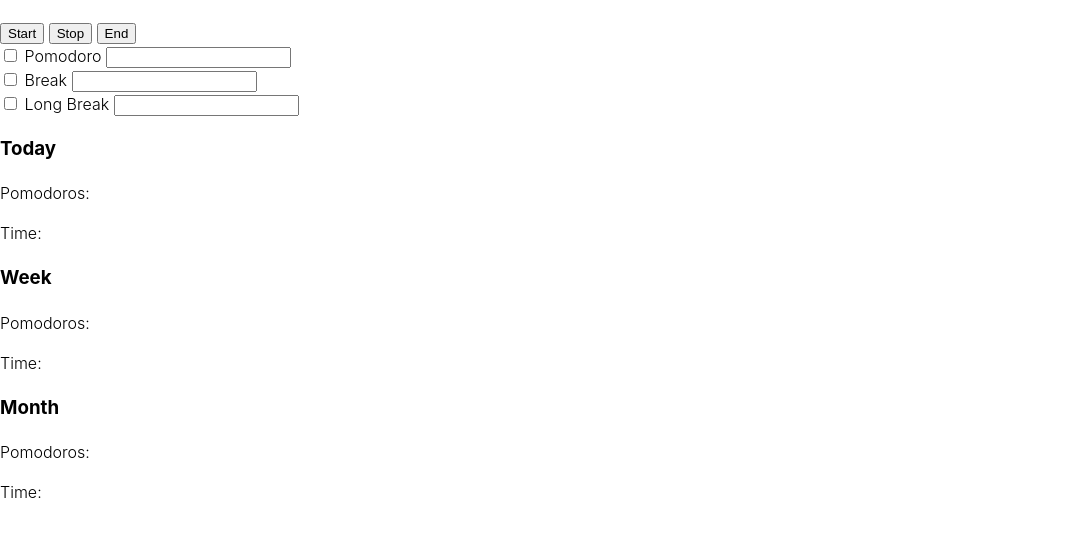
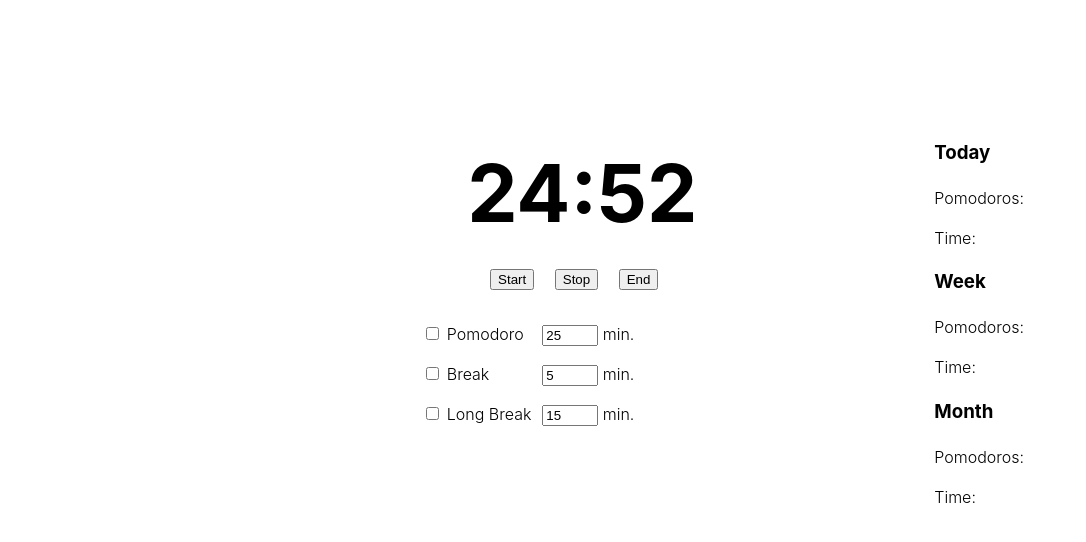
Before and after one commit to UrielFuentes98/PomoTracker, a website: page index.html in a window 1280 px wide. Both pictures are taken after a click on the button "Start". Shown: the whole page, without its empty margins (0-1086 px from the left). Drawn offline with Linux system fonts and the light colour scheme.

Commit message:
Core functionality of timer.

```diff
--- a/css/styles.css
+++ b/css/styles.css
@@ -4,3 +4,64 @@ body {
     font-weight: 300;
     margin: 0;
 }
+
+/* Layout */
+
+#main-wrapper {
+    display: flex;
+    flex-wrap: wrap;
+    justify-content: flex-end;
+
+}
+
+#main-section {
+    width: 25vw;
+    margin-top: 15vh;
+    margin-left: auto;
+}
+
+#history-section {
+    margin: 15vh 20% 0 15%;
+}
+
+#timer,
+#commandButns,
+#pomodoro-finish {
+    text-align: center;
+}
+
+#pomodoro-config,
+#break-confing,
+#long-break-config {
+    display: flex;
+    flex-wrap: wrap;
+    margin-top: 1rem;
+}
+
+.conf-box-1 {
+    width: 120px;
+}
+
+button {
+    margin-right: 1rem;
+}
+
+#commandButns {
+    margin-bottom: 2rem;
+}
+
+
+/* */
+
+#timer {
+    font-size: 5rem;
+    margin: 0.8rem 0;
+}
+
+input {
+    max-width: 3rem;
+}
+
+#pomodoro-finish {
+    display: none;
+}
--- a/index.html
+++ b/index.html
@@ -5,8 +5,9 @@
     </head>
     <body>
         <div id="main-wrapper">
-        <section id="main-sec">
-            <h1 id="timer"></h1>
+        <section id="main-section">
+            <h1 id="timer">25:00</h1>
+            <h2 id="pomodoro-finish">Pomodoro finished.</h2>
             <section id="commandButns">
                 <button id="start-button">Start</button>
                 <button id="stop-button">Stop</button>
@@ -14,20 +15,34 @@
             </section>
             <section id="configuration">
                 <div id="pomodoro-config">
+                    <div class="conf-box-1">
                         <input type="checkbox">
                         <span>Pomodoro</span>
-                    <input type="text" id="pomodoro-time" name="pomodoro-time">
+                    </div>
+                    <div class="conf-box-2">
+                        <input type="text" id="pomodoro-time" name="pomodoro-time" value="25">
+                        <span class="minutes-text">min.</span>
+                    </div>
                 </div>
                 <div id="break-confing">
+                    <div class="conf-box-1">
                         <input type="checkbox">
                         <span>Break</span>
-                    <input type="text" id="break-time" name="break-time">
+                    </div>
+                    <div class="conf-box-2">
+                        <input type="text" id="break-time" name="break-time" value="5">
+                        <span class="minutes-text">min.</span>
+                    </div>
                 </div>
                 <div id="long-break-config">
+                    <div class="conf-box-1">
                         <input type="checkbox">
                         <span>Long Break</span>
-                    <input type="text" id="long-break-time" name="long-break-time">
-
+                    </div>
+                    <div class="conf-box-2">
+                        <input type="text" id="long-break-time" name="long-break-time" value="15">
+                        <span class="minutes-text">min.</span>
+                    </div>
                 </div>
             </section>
         </section>
--- a/js/index.js
+++ b/js/index.js
@@ -0,0 +1,122 @@
+const pomodoro = 'POMODORO';
+const breakTime = 'BREAK';
+const longBreak = 'LONG-BREAK';
+
+const running = 'RUNNING';
+const extra = 'EXTRA';
+const stopState = 'STOP';
+
+const millisInSecond = 300;
+
+let secondsTotal = 0;
+let mode = pomodoro;
+let programState = stopState;
+let intervalFunc = false;
+
+let startButton = document.getElementById('start-button');
+let controlButton = document.getElementById('stop-button');
+let endButton = document.getElementById('end-button');
+let timerElement = document.getElementById('timer');
+let pomodoroInput = document.getElementById('pomodoro-time');
+let breakInput = document.getElementById('break-time');
+let longBreakInput = document.getElementById('long-break-time');
+
+let inputActive = pomodoroInput;
+
+const getUpdateTimer = () => {
+
+    let timerString = ``;
+
+    //Determine if increase or decrease count depending on state
+    if (programState == running) {
+        if (secondsTotal > 0) {
+            secondsTotal --;
+        } else {
+            programState = extra;
+            secondsTotal ++;
+        }
+    } else if (programState == extra) {
+        secondsTotal ++;
+    }
+
+    let hours = Math.floor(secondsTotal / (60 * 60));
+    let minutes = Math.floor(secondsTotal / 60) % 60;
+    let seconds = secondsTotal % 60;
+
+    //Build the timer string to show
+
+    if (hours > 0){
+        timerString += `${hours}:`;
+    }
+    if (minutes < 10) {
+        timerString += `0${minutes}:`;
+    } else {
+        timerString += `${minutes}:`;
+    }
+    if (seconds < 10) {
+        timerString += `0${seconds}`;
+    } else {
+        timerString += `${seconds}`;
+    }
+
+    return timerString;
+}
+
+const updateTimerElement = () => {
+    let timerString = getUpdateTimer();
+    timerElement.textContent = timerString;
+}
+
+const checkInputNumber = (intMinutes) => Number.isInteger(intMinutes) && intMinutes < 60 && intMinutes > 0;
+
+startButton.addEventListener('click', () => {
+
+    //Check if no other timer is running
+    if (intervalFunc === false && programState == stopState) {
+        let setMinutes = inputActive.value;
+        let intMinutes = Number(setMinutes);
+
+        //Check if input is integer and inside parameter
+        if (checkInputNumber(intMinutes)) {
+            secondsTotal = setMinutes * 60 + 1;
+            intervalFunc = setInterval(updateTimerElement, millisInSecond);
+            programState = running;
+        }
+    }
+})
+
+controlButton.addEventListener('click', () => {
+    //Check if interval is running, delete it if so and change legend
+    if (intervalFunc) {
+        clearInterval(intervalFunc);
+        intervalFunc = false;
+        controlButton.innerText = 'Continue';
+    } else {
+        intervalFunc = setInterval(updateTimerElement, millisInSecond);
+        controlButton.innerText = 'Stop';
+    }
+})
+
+endButton.addEventListener('click', () => {
+
+    //Stop interval if running
+    if (intervalFunc) {
+        clearInterval(intervalFunc);
+        intervalFunc = false;
+    }
+
+    if (controlButton.innerText == 'Continue') {
+        controlButton.innerHTML = 'Stop';
+    }
+
+    programState = stopState;
+    let setMinutes = inputActive.value;
+
+    //Reset shown timer
+    if (checkInputNumber(Number(setMinutes))) {
+        secondsTotal = setMinutes * 60;
+        updateTimerElement();
+    }
+
+
+})
```
Lines whose indentation alone changed are shown as unchanged.
